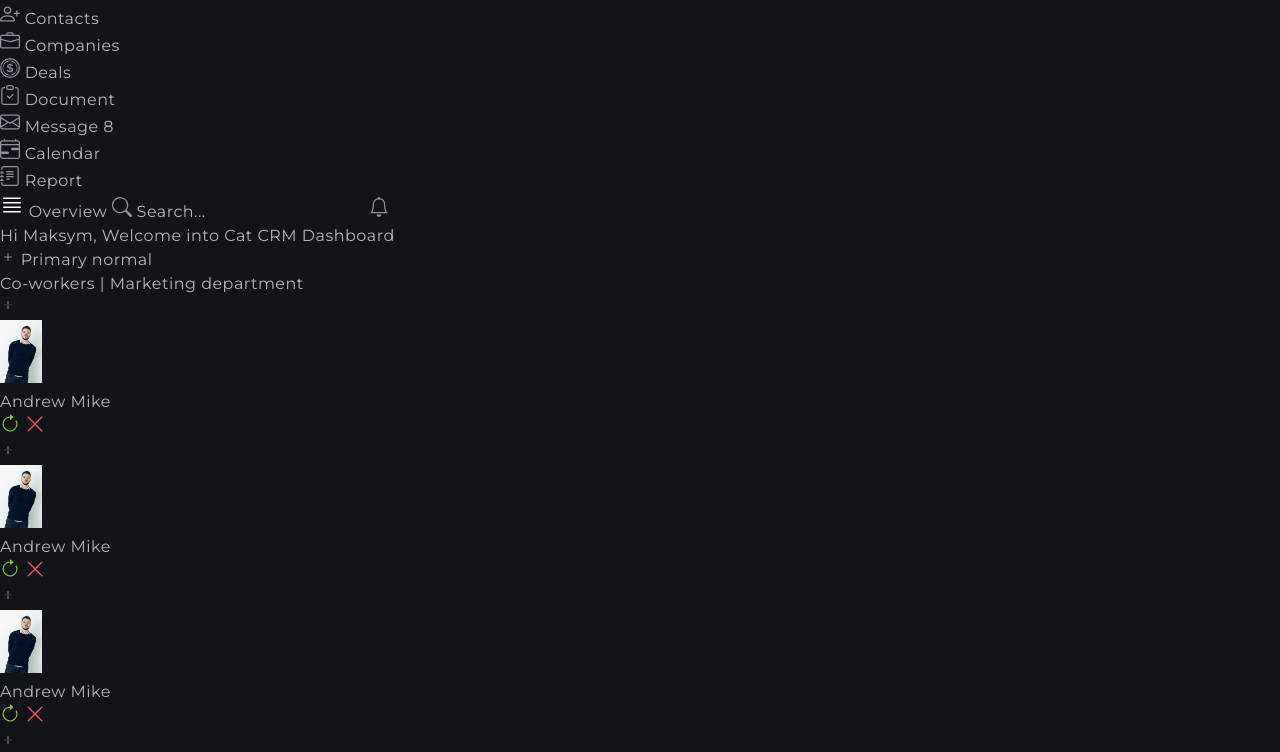
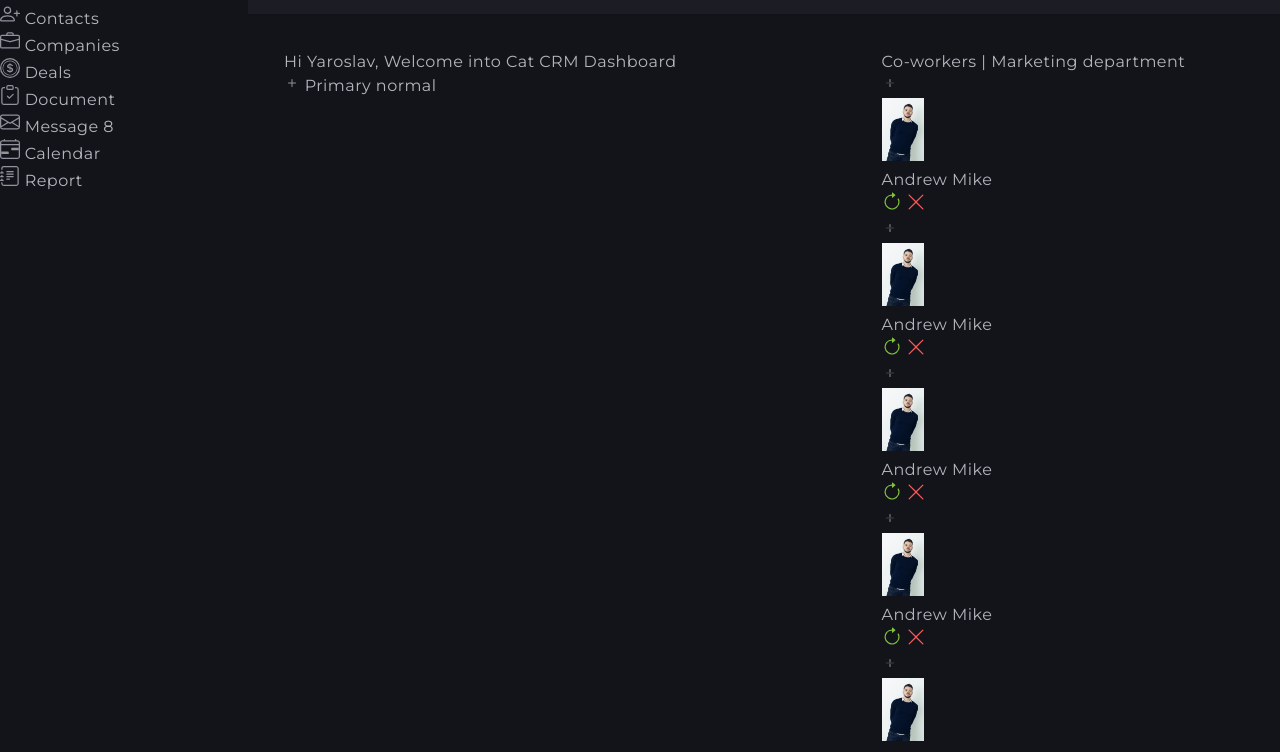
Before and after one commit to OlenaHlu/Project-sass, a plain HTML site: page index.html in a window 1280 px wide. Shown: the part 54-806 px from the top of the page. Drawn offline with Linux system fonts and the light colour scheme; files that its build step writes are made by us from their sources; files whose address does not match are found by name.

Commit message:
Deploying to gh-pages from @ OlenaHlu/Project-sass@92ca1b5c913d7f79041d42ceb6c95fdf6c0cb841 🚀

```diff
--- a/assets/index.css
+++ b/assets/index.css
@@ -201,3 +201,83 @@ summary {
   clip: rect(0 0 0 0);
   overflow: hidden;
 }
+
+.page {
+  min-width: 375px;
+}
+
+.header {
+  display: -webkit-box;
+  display: -webkit-flex;
+  display: -moz-box;
+  display: flex;
+  -webkit-box-align: center;
+  -webkit-align-items: center;
+     -moz-box-align: center;
+          align-items: center;
+  padding: 16px;
+  background-color: #1c1c24;
+  -webkit-box-shadow: 0px 1px 0px 0px #292932 inset;
+          box-shadow: 0px 1px 0px 0px #292932 inset;
+}
+
+.main {
+  display: grid;
+  gap: 40px;
+  padding: 16px;
+  grid-template-areas: "welcome" "co-workers" "tasks" "reports";
+}
+
+@media only screen and (min-width: 768px) {
+  .main {
+    gap: 36px;
+    padding: 36px;
+    grid-template-columns: repeat(2, 1fr);
+    grid-template-areas: "welcome welcome" "co-workers co-workers" "tasks reports";
+  }
+}
+
+@media only screen and (min-width: 1200px) {
+  .page {
+    display: grid;
+    grid-template-columns: 248px 1fr;
+    grid-template-rows: 68px 1fr;
+    grid-template-areas: "sidebar header" "sidebar main";
+  }
+  .sidebar {
+    grid-area: sidebar;
+  }
+  .header {
+    grid-area: header;
+    padding: 24px 36px;
+    -webkit-box-pack: justify;
+    -webkit-justify-content: space-between;
+       -moz-box-pack: justify;
+            justify-content: space-between;
+  }
+  .main {
+    grid-area: main;
+    grid-template-columns: repeat(auto-fit, minmax(455px, 629px));
+    grid-template-areas: "welcome welcome" "co-workers tasks" "co-workers reports";
+  }
+}
+
+@media only screen and (max-width: 1199.98px) {
+  .sidebar {
+    position: fixed;
+    top: 0;
+    left: 0;
+    z-index: 1000;
+    width: 100%;
+    height: 100%;
+    background-color: rgba(19, 19, 26, 0.5);
+    opacity: 0;
+    pointer-events: none;
+    visibility: hidden;
+  }
+  .sidebar.is-open {
+    opacity: 1;
+    pointer-events: initial;
+    visibility: visible;
+  }
+}
--- a/index.html
+++ b/index.html
@@ -137,7 +137,7 @@
     <main class="main">
       <section class="welcome">
         <h1 class="page-title">
-          <span class="page-title-accent">Hi Maksym,</span>
+          <span class="page-title-accent">Hi Yaroslav,</span>
           Welcome into Cat CRM Dashboard
         </h1>
         <button class="welcome-btn btn btn--primary" type="button">
```
